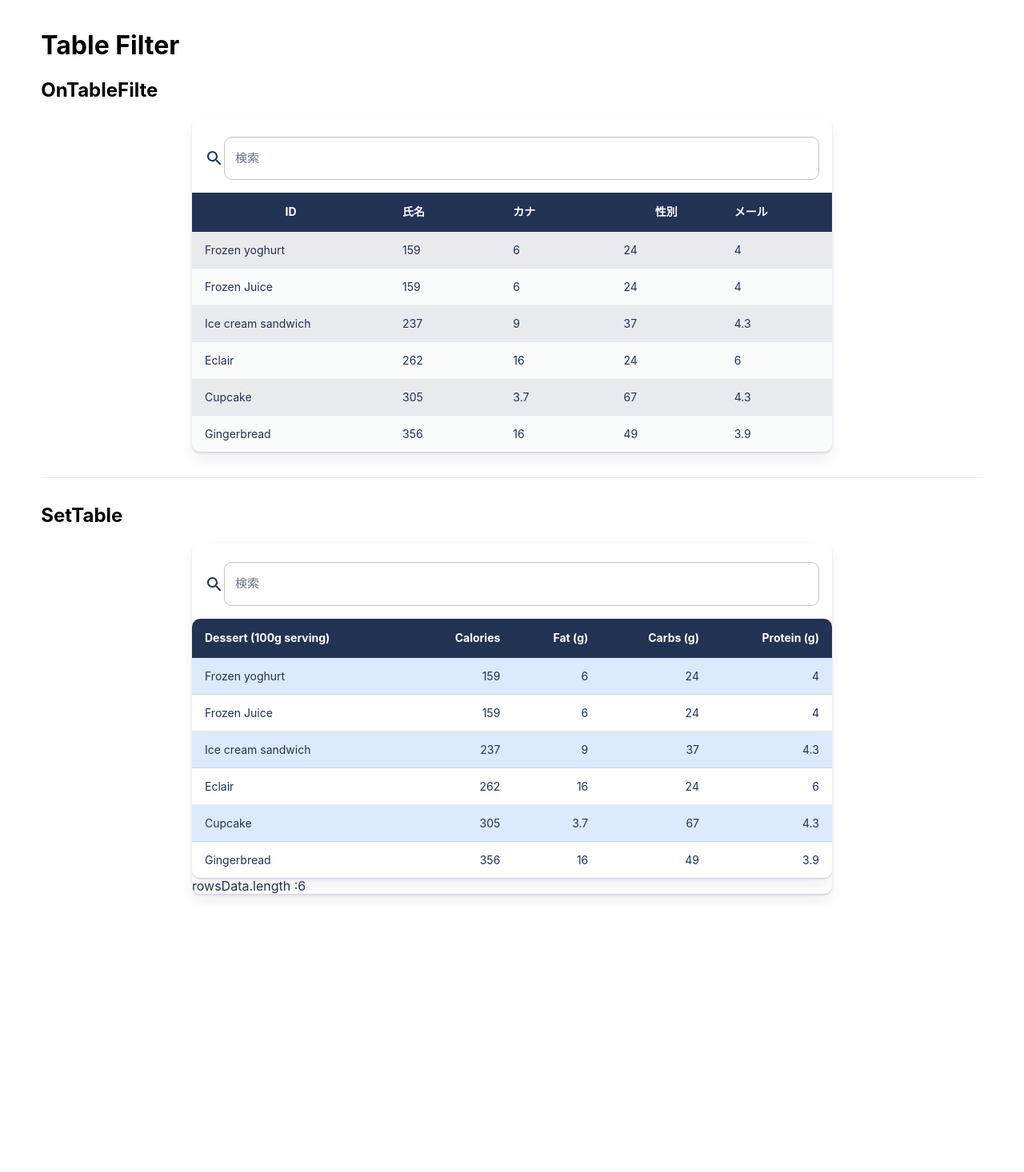
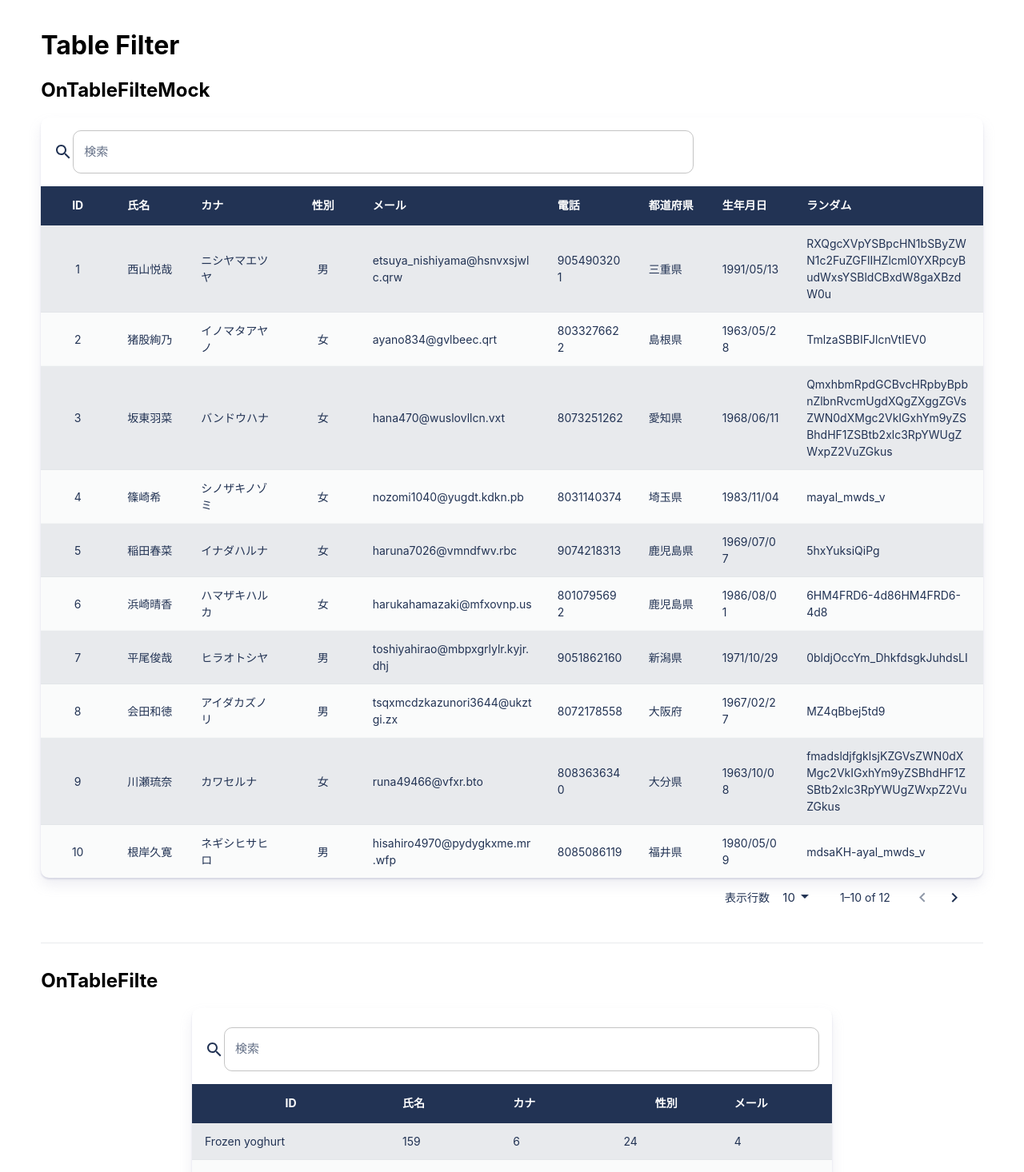
Before and after one commit to BoxPistols/MUI-Table-Search-Filter, a React (Create React App) app: page / in a window 1280 px wide. Shown: the top 1466 px of the page at 80% size. Before the commit the page ends 1134 px from the top, so only its background shows below. Built offline with nearby package versions, Linux system fonts and the light colour scheme.

Commit message:
ひとまず表示

```diff
--- /dev/null
+++ b/src/components/Table/OnTableFilterMock.tsx
@@ -0,0 +1,174 @@
+// データを持ち、表示させるプレゼンテーショナルコンポーネント
+import { ChangeEvent, useState } from 'react';
+import { FilterTable } from './FilterTable';
+import { Search } from './Search';
+import {
+  CustomTableContainer,
+  CustomTable,
+  CustomTableHeader,
+  CustomTableCell,
+  CustomTableRow,
+} from '.';
+import { Box, TableBody, TablePagination } from '@mui/material';
+
+// TODO: Add データモックアップ
+import Data from '../../content/mock/MockData/person.json'; // 検証用ダミーjson ユーザーデータ例
+const mockDatas = Data.datas;
+
+// Table Title Example Data /
+type Column = {
+  key: string; // 表示データ（データ項目）
+  label: string; //タイトル表示
+  align?: 'left' | 'center' | 'right' | 'justify' | 'inherit'; // テキストの左右、中央の寄せオプション
+  // 各Cellの幅カスタム指定
+  minWidth?: number; // 最小幅
+  maxWidth?: number; // 最大幅 ※最大幅を指定する時は最小幅も明示する
+};
+// ここで各見出しの表示情報に加え、列幅などのUIを調整していく。なければデフォルト値が設置される。
+const columns: Column[] = [
+  {
+    key: 'id', //jsonなどのデータの取得キー
+    label: 'ID', //表示文字列
+    minWidth: 50, //最小幅
+    align: 'center', //テキスト位置
+  },
+  {
+    key: 'full_name',
+    label: '氏名',
+  },
+  {
+    key: 'kana',
+    label: 'カナ',
+    minWidth: 140,
+    maxWidth: 180,
+  },
+  {
+    key: 'gender',
+    label: '性別',
+    minWidth: 40,
+    maxWidth: 60,
+    align: 'center',
+  },
+  {
+    key: 'mail',
+    label: 'メール',
+    minWidth: 160,
+  },
+  {
+    key: 'phone',
+    label: '電話',
+  },
+  {
+    key: 'address',
+    label: '都道府県',
+  },
+  {
+    key: 'birth',
+    label: '生年月日',
+  },
+  {
+    key: 'random',
+    label: 'ランダム',
+    minWidth: 200,
+    maxWidth: 320,
+  },
+];
+
+const ResultNone = () => {
+  return (
+    <Box display='flex' justifyContent='center' sx={{ p: 3, width: '100%' }}>
+      <Box sx={{ textAlign: 'center' }}>検索結果はありませんでした</Box>
+    </Box>
+  );
+};
+
+export const OnTableFilterMock = () => {
+  // テーブルの行
+  const [rowsData, setRowsData] = useState([...mockDatas]);
+  // 検索バーに入力された文字
+  const [searchedData, setSearchedData] = useState('');
+
+  // PageNation
+  const [page, setPage] = useState(0);
+  const [rowsPerPage, setRowsPerPage] = useState(10);
+  const handleChangePage = (_event: unknown, newPage: number) => {
+    setPage(newPage);
+  };
+  const handleChangeRowsPerPage = (event: ChangeEvent<HTMLInputElement>) => {
+    setRowsPerPage(+event.target.value);
+    setPage(0);
+  };
+  // ----------------------------------------------------------------
+  // FIXME: 入れる テーブル全体の高さToggle
+  // const [maxheight, setMaxheight] = useState(false);
+  // const handleChangeMaxheight = (event: ChangeEvent<HTMLInputElement>) => {
+  //   setMaxheight(event.target.checked);
+  // };
+
+  // CustomCellの初期値とは別に、このページ内で最小幅/最大幅の共通初期値を指定し直したい時は新たに設置し、style内で反映させます
+  const minWidthValue = 120;
+  const maxWidthValue = 240;
+
+  return (
+    <>
+      {/*　検索とテーブルのデータ共有 */}
+
+      {/* Add テーブルレイアウト */}
+      {/* <CustomTableContainer maxHeightValue={maxheight ? '100%' : 480}> */}
+      <CustomTableContainer>
+        <Search
+          initialRows={columns} // テーブルデータ
+          setRows={setRowsData} // 検索対象
+          searched={searchedData} // 検索結果
+          setSearched={setSearchedData} // トリガー
+          id='2'
+          label='検索'
+        />
+        <CustomTable aria-label='table-aria-name'>
+          {/* Table Heading */}
+          <CustomTableHeader>
+            {columns.map((column) => (
+              <CustomTableCell key={column.key} align={column.align}>
+                {column.label}
+              </CustomTableCell>
+            ))}
+          </CustomTableHeader>
+
+          {/* Table Body */}
+          {rowsData.length < 1 ? (
+            ResultNone()
+          ) : (
+            <TableBody>
+              {mockDatas
+                .slice(page * rowsPerPage, page * rowsPerPage + rowsPerPage)
+                .map((data: any) => (
+                  <CustomTableRow key={data.id}>
+                    {columns.map((column) => {
+                      const value = data[column.key];
+                      return (
+                        <CustomTableCell key={column.key} align={column.align}>
+                          {value}
+                        </CustomTableCell>
+                      );
+                    })}
+                  </CustomTableRow>
+                ))}
+            </TableBody>
+          )}
+        </CustomTable>
+      </CustomTableContainer>
+      <Box mb={4} pr={2}>
+        <TablePagination
+          rowsPerPageOptions={[10, 30, 50, 100]}
+          component='div'
+          count={mockDatas.length}
+          rowsPerPage={rowsPerPage}
+          labelRowsPerPage={'表示行数'}
+          page={page}
+          onPageChange={handleChangePage}
+          onRowsPerPageChange={handleChangeRowsPerPage}
+        />
+      </Box>
+    </>
+  );
+};
--- a/src/components/Table/index.tsx
+++ b/src/components/Table/index.tsx
@@ -3,3 +3,7 @@ export * from './CustomTableContainer';
 export * from './CustomTableHeader';
 export * from './CustomTableRow';
 export * from './CustomTableCell';
+//
+export * from './OnTableFilter';
+export * from './OnTableFilterMock';
+export * from './SetTable';
--- a/src/index.tsx
+++ b/src/index.tsx
@@ -1,8 +1,11 @@
 import { Divider, ThemeProvider } from '@mui/material';
 import React from 'react';
 import ReactDOM from 'react-dom/client';
-import { OnTableFilter } from './components/Table/OnTableFilter';
-import { SetTable } from './components/Table/SetTable';
+import {
+  OnTableFilter,
+  OnTableFilterMock,
+  SetTable,
+} from './components/Table';
 import { CustomTheme } from './theme/schemes/CustomTheme';
 
 // import { BasicTable } from './cpmponents/Table/Basic';
@@ -15,9 +18,15 @@ root.render(
   <React.StrictMode>
     <ThemeProvider theme={CustomTheme}>
       <h1>Table Filter</h1>
+
+      <h2>OnTableFilteMock</h2>
+      <OnTableFilterMock />
+      <Divider sx={{ mt: 4, mb: 4 }} />
+
       <h2>OnTableFilte</h2>
       <OnTableFilter />
       <Divider sx={{ mt: 4, mb: 4 }} />
+
       <h2>SetTable</h2>
       <SetTable />
     </ThemeProvider>
--- a/tsconfig.json
+++ b/tsconfig.json
@@ -14,6 +14,7 @@
       "dom.iterable",
       "esnext"
     ],
+    "resolveJsonModule": true,
     "allowJs": true,
     "skipLibCheck": true,
     "esModuleInterop": true,
@@ -22,7 +23,6 @@
     "noFallthroughCasesInSwitch": true,
     "module": "esnext",
     "moduleResolution": "node",
-    "resolveJsonModule": true,
     "isolatedModules": true,
     "noEmit": true,
     "jsx": "react-jsx"
```
Also changed, not shown: src/content/mock/MockData/MockData.json (renamed from src/content/design/mock/MockData/MockData.json), src/content/mock/MockData/MockUserData.ts (renamed from src/content/design/mock/MockData/MockUserData.ts), src/content/mock/MockData/person.json (line endings or trailing spaces), src/content/mock/MockDesign.tsx (renamed from src/content/design/mock/MockDesign.tsx).
